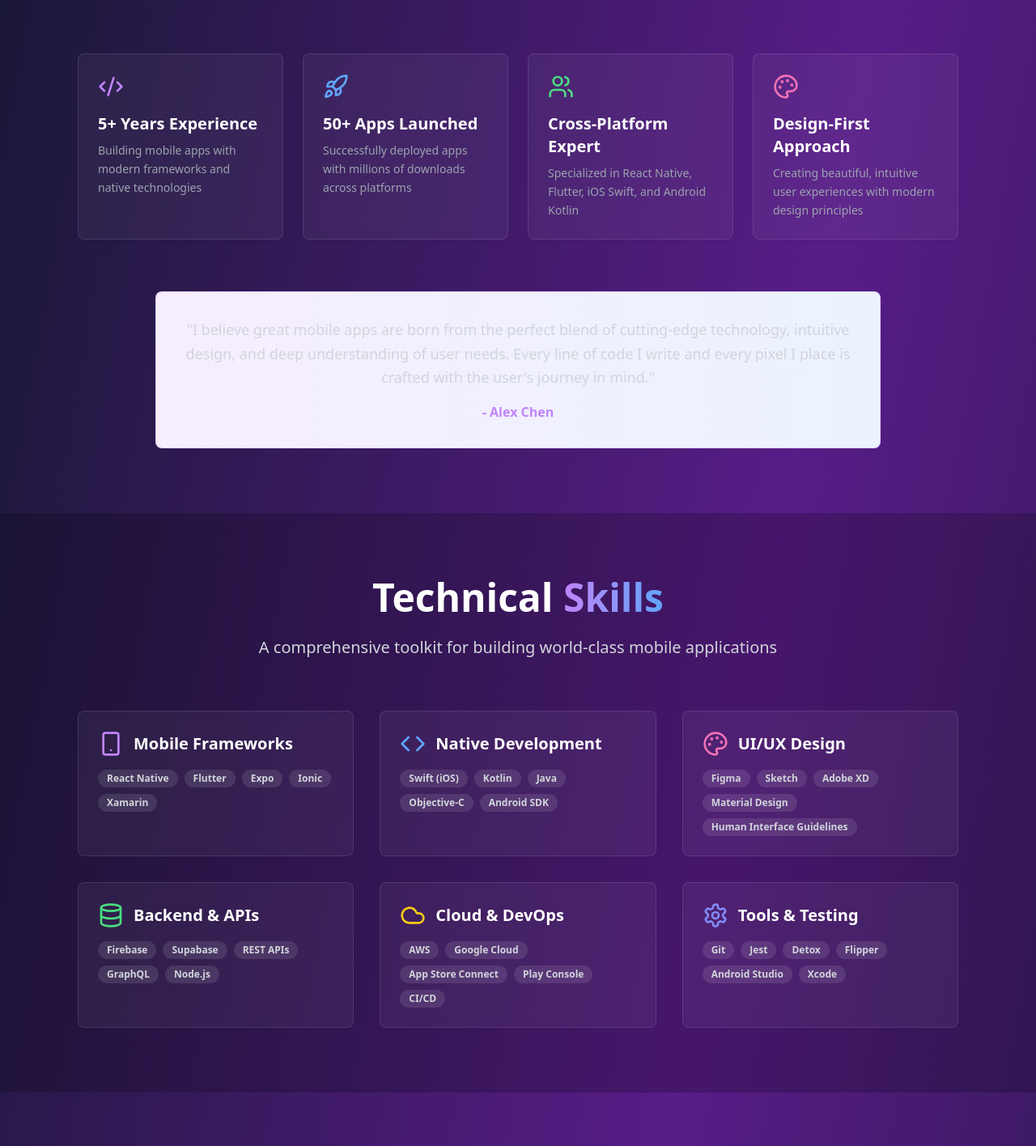
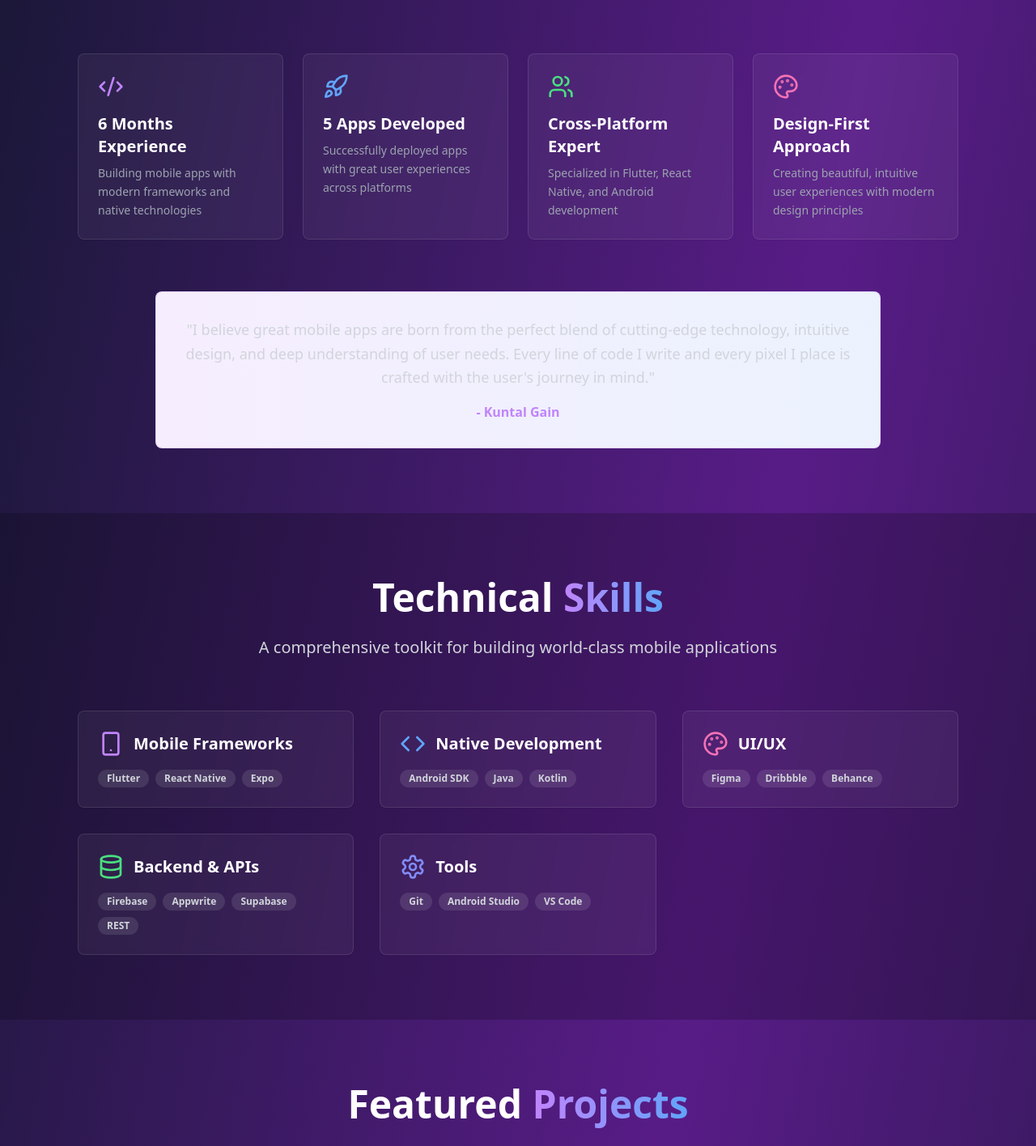
Before and after one commit to Kuntal-Gain/app-folio-showcase-mobile, a React (Vite) app: page / in a window 1280 px wide. Shown: the part 1080-2496 px from the top of the page at 81% size. Built offline with nearby package versions, Linux system fonts and the light colour scheme.

Commit message:
Refactor: Update portfolio details
- Updated name, experience, and project count.
- Modified skills section.
- Updated quote.

```diff
--- a/src/components/About.tsx
+++ b/src/components/About.tsx
@@ -6,18 +6,18 @@ export const About = () => {
   const highlights = [
     {
       icon: <Code2 className="w-8 h-8 text-purple-400" />,
-      title: "5+ Years Experience",
+      title: "6 Months Experience",
       description: "Building mobile apps with modern frameworks and native technologies"
     },
     {
       icon: <Rocket className="w-8 h-8 text-blue-400" />,
-      title: "50+ Apps Launched",
-      description: "Successfully deployed apps with millions of downloads across platforms"
+      title: "5 Apps Developed",
+      description: "Successfully deployed apps with great user experiences across platforms"
     },
     {
       icon: <Users className="w-8 h-8 text-green-400" />,
       title: "Cross-Platform Expert",
-      description: "Specialized in React Native, Flutter, iOS Swift, and Android Kotlin"
+      description: "Specialized in Flutter, React Native, and Android development"
     },
     {
       icon: <Palette className="w-8 h-8 text-pink-400" />,
@@ -57,7 +57,7 @@ export const About = () => {
               intuitive design, and deep understanding of user needs. Every line of code I write and
               every pixel I place is crafted with the user's journey in mind."
             </p>
-            <p className="text-purple-400 font-semibold mt-4">- Alex Chen</p>
+            <p className="text-purple-400 font-semibold mt-4">- Kuntal Gain</p>
           </Card>
         </div>
       </div>
--- a/src/components/Hero.tsx
+++ b/src/components/Hero.tsx
@@ -29,7 +29,7 @@ export const Hero = () => {
 
           <h1 className="text-5xl md:text-7xl font-bold text-white mb-6">
             <span className="bg-gradient-to-r from-purple-400 to-blue-400 bg-clip-text text-transparent">
-              Alex Chen
+              Kuntal Gain
             </span>
           </h1>
 
@@ -38,7 +38,7 @@ export const Hero = () => {
           </h2>
 
           <p className="text-lg text-gray-400 mb-12 max-w-2xl mx-auto leading-relaxed">
-            Crafting innovative mobile experiences with React Native, Flutter, and native iOS/Android development.
+            Crafting innovative mobile experiences with Flutter, React Native, and Android development.
             Passionate about creating apps that users love and businesses need.
           </p>
 
@@ -67,7 +67,7 @@ export const Hero = () => {
             <a href="https://linkedin.com" className="text-gray-400 hover:text-purple-400 transition-colors hover-scale">
               <Linkedin size={24} />
             </a>
-            <a href="mailto:alex@example.com" className="text-gray-400 hover:text-purple-400 transition-colors hover-scale">
+            <a href="mailto:kuntal@example.com" className="text-gray-400 hover:text-purple-400 transition-colors hover-scale">
               <Mail size={24} />
             </a>
           </div>
--- a/src/components/Skills.tsx
+++ b/src/components/Skills.tsx
@@ -1,39 +1,34 @@
 
 import { Card } from "@/components/ui/card";
 import { Badge } from "@/components/ui/badge";
-import { Smartphone, Code, Palette, Database, Cloud, Settings } from "lucide-react";
+import { Smartphone, Code, Palette, Database, Settings } from "lucide-react";
 
 export const Skills = () => {
   const skillCategories = [
     {
       icon: <Smartphone className="w-8 h-8 text-purple-400" />,
       title: "Mobile Frameworks",
-      skills: ["React Native", "Flutter", "Expo", "Ionic", "Xamarin"]
+      skills: ["Flutter", "React Native", "Expo"]
     },
     {
       icon: <Code className="w-8 h-8 text-blue-400" />,
       title: "Native Development",
-      skills: ["Swift (iOS)", "Kotlin", "Java", "Objective-C", "Android SDK"]
+      skills: ["Android SDK", "Java", "Kotlin"]
     },
     {
       icon: <Palette className="w-8 h-8 text-pink-400" />,
-      title: "UI/UX Design",
-      skills: ["Figma", "Sketch", "Adobe XD", "Material Design", "Human Interface Guidelines"]
+      title: "UI/UX",
+      skills: ["Figma", "Dribbble", "Behance"]
     },
     {
       icon: <Database className="w-8 h-8 text-green-400" />,
       title: "Backend & APIs",
-      skills: ["Firebase", "Supabase", "REST APIs", "GraphQL", "Node.js"]
-    },
-    {
-      icon: <Cloud className="w-8 h-8 text-yellow-400" />,
-      title: "Cloud & DevOps",
-      skills: ["AWS", "Google Cloud", "App Store Connect", "Play Console", "CI/CD"]
+      skills: ["Firebase", "Appwrite", "Supabase", "REST"]
     },
     {
       icon: <Settings className="w-8 h-8 text-indigo-400" />,
-      title: "Tools & Testing",
-      skills: ["Git", "Jest", "Detox", "Flipper", "Android Studio", "Xcode"]
+      title: "Tools",
+      skills: ["Git", "Android Studio", "VS Code"]
     }
   ];
 
```
